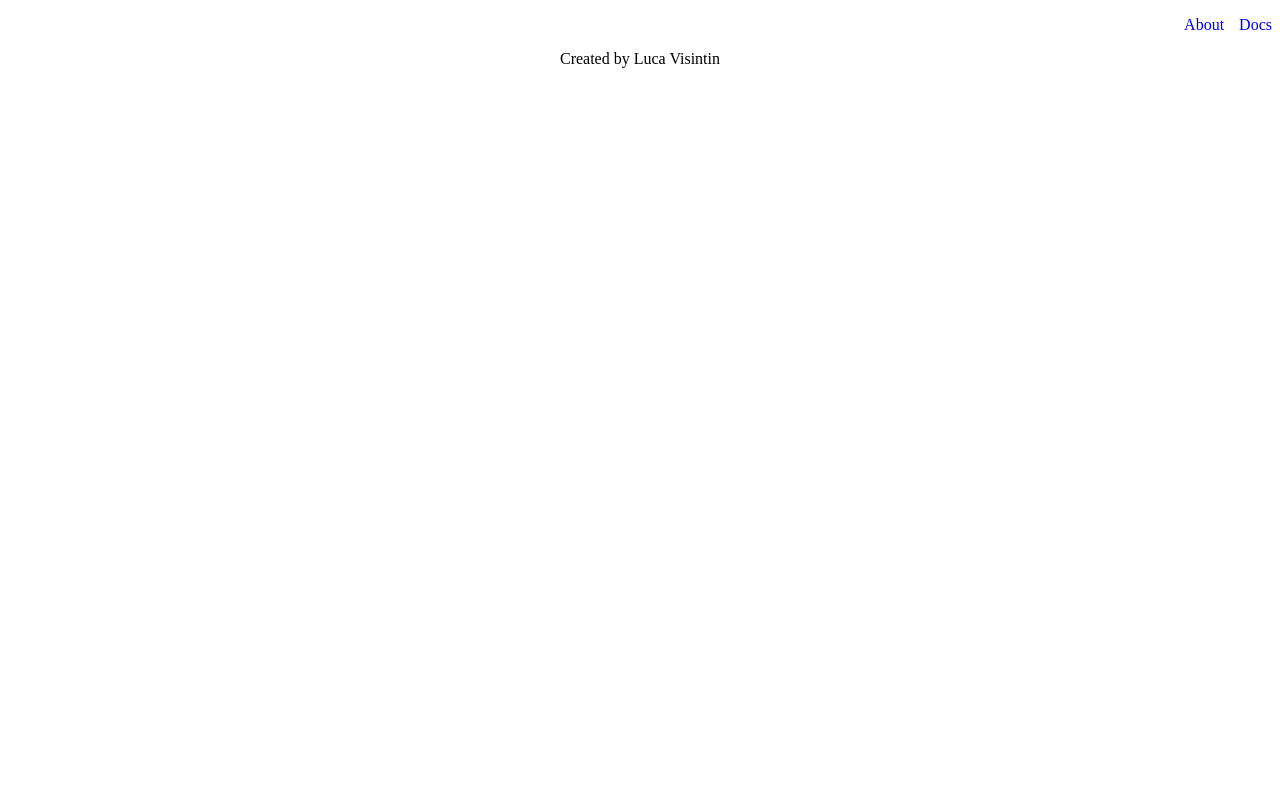
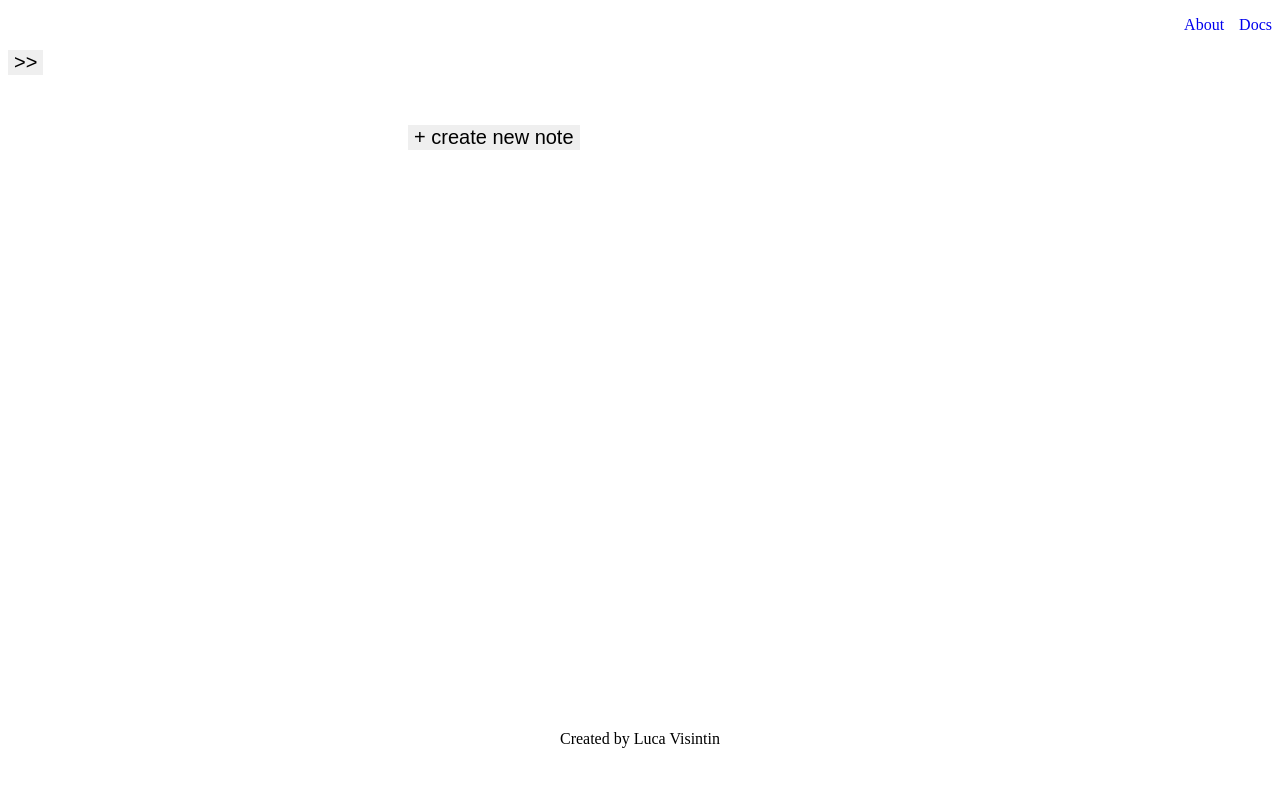
Before and after one commit to Luca-Vis/Luca_Visintin_Assignment1, a plain HTML site: page index.html in a window 1280 px wide. Drawn offline with Linux system fonts and the light colour scheme.

Commit message:
Added new note button and slide out button to index.html. Also properly alligned footer

```diff
--- a/CSS/style.css
+++ b/CSS/style.css
@@ -2,6 +2,7 @@ nav ul {
     display: flex;
     flex-direction: row;
     justify-content: right;
+    font-size: 16px;
 }
 nav a {
     text-decoration: none;
@@ -11,7 +12,21 @@ nav li {
     margin-left: 15px;
 }
 
+.menu {
+    font-size: 20px;
+    border: 0;
+}
+.note {
+    display: flex;
+    font-size: 20px;
+    border: 0;
+    margin-left: 400px;
+    margin-top: 50px;
+    margin-bottom: 580px;
+}
+
 footer {
     display: flex;
     justify-content: center;
+    margin-top: auto;
 }
--- a/index.html
+++ b/index.html
@@ -14,15 +14,11 @@
                 </ul>
             </nav>
         </header>
+        <button class="menu">>></button>
+        <button class="note">+ create new note</button>
         <div class="footer">
             <footer>Created by Luca Visintin</footer>
         </div>
     </body>
 
-
-
-
-
-
-
 </html>
```
